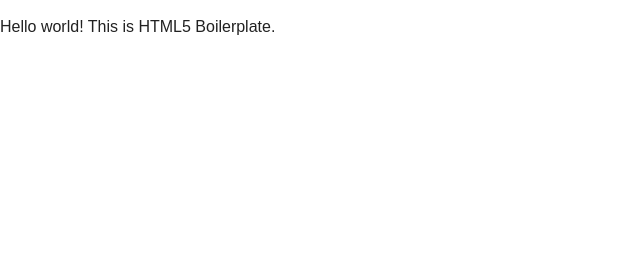
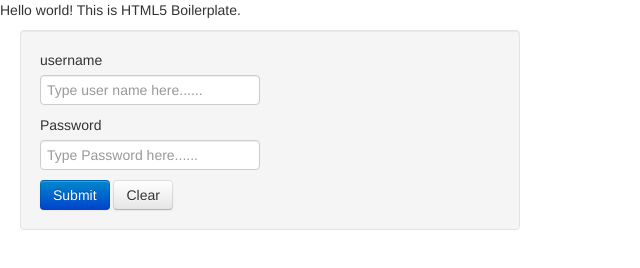
Before and after one commit to jamna/project, a plain HTML site: page index.html in a window 1280 px wide. Shown: the whole page, without its empty margins (0-640 px from the left). Drawn offline with Linux system fonts and the light colour scheme.

Commit message:
added bootstrap form

```diff
--- a/index.html
+++ b/index.html
@@ -6,12 +6,13 @@
     <head>
         <meta charset="utf-8">
         <meta http-equiv="X-UA-Compatible" content="IE=edge">
-        <title></title>
+        <title>Bootstrap 101 Template</title>
         <meta name="description" content="">
         <meta name="viewport" content="width=device-width">
 
         <link rel="stylesheet" href="css/normalize.min.css">
         <link rel="stylesheet" href="css/main.css">
+        <link href="css/bootstrap.min.css" rel="stylesheet" media="screen">
 
         <!--[if lt IE 9]>
             <script src="//html5shiv.googlecode.com/svn/trunk/html5.js"></script>
@@ -21,6 +22,15 @@
     <body>
 
         <p>Hello world! This is HTML5 Boilerplate.</p>
+        <form class="well span6">
+<label>username</label>
+<input type="text" class="span3" placeholder="Type user name here......">
+<label>Password</label>
+<input type="text" class="span3" placeholder="Type Password here......"><br>
+<button class="btn btn-primary">Submit</button>
+<button class="btn">Clear</button>
+
+        </form>
 
 
     </body>
```
